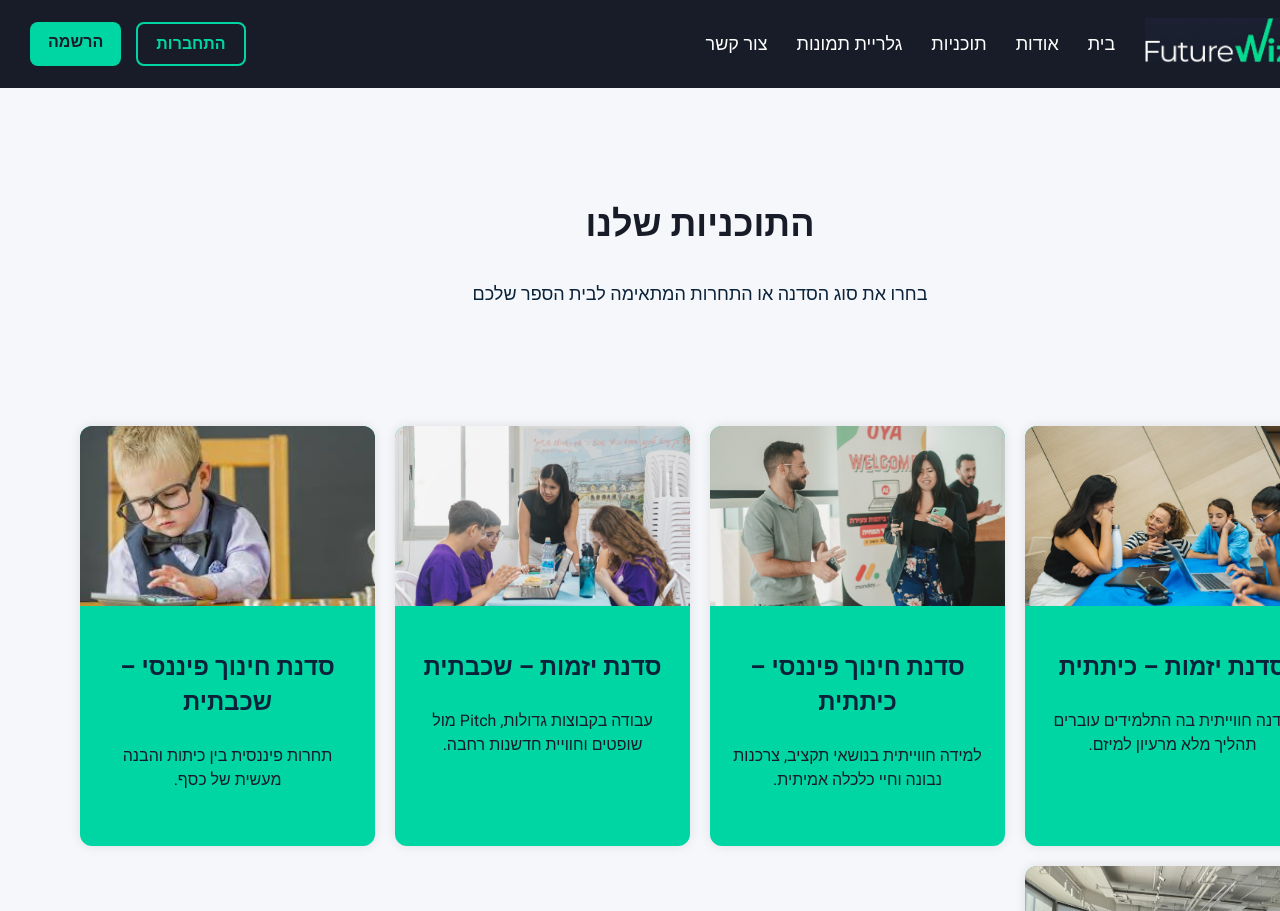
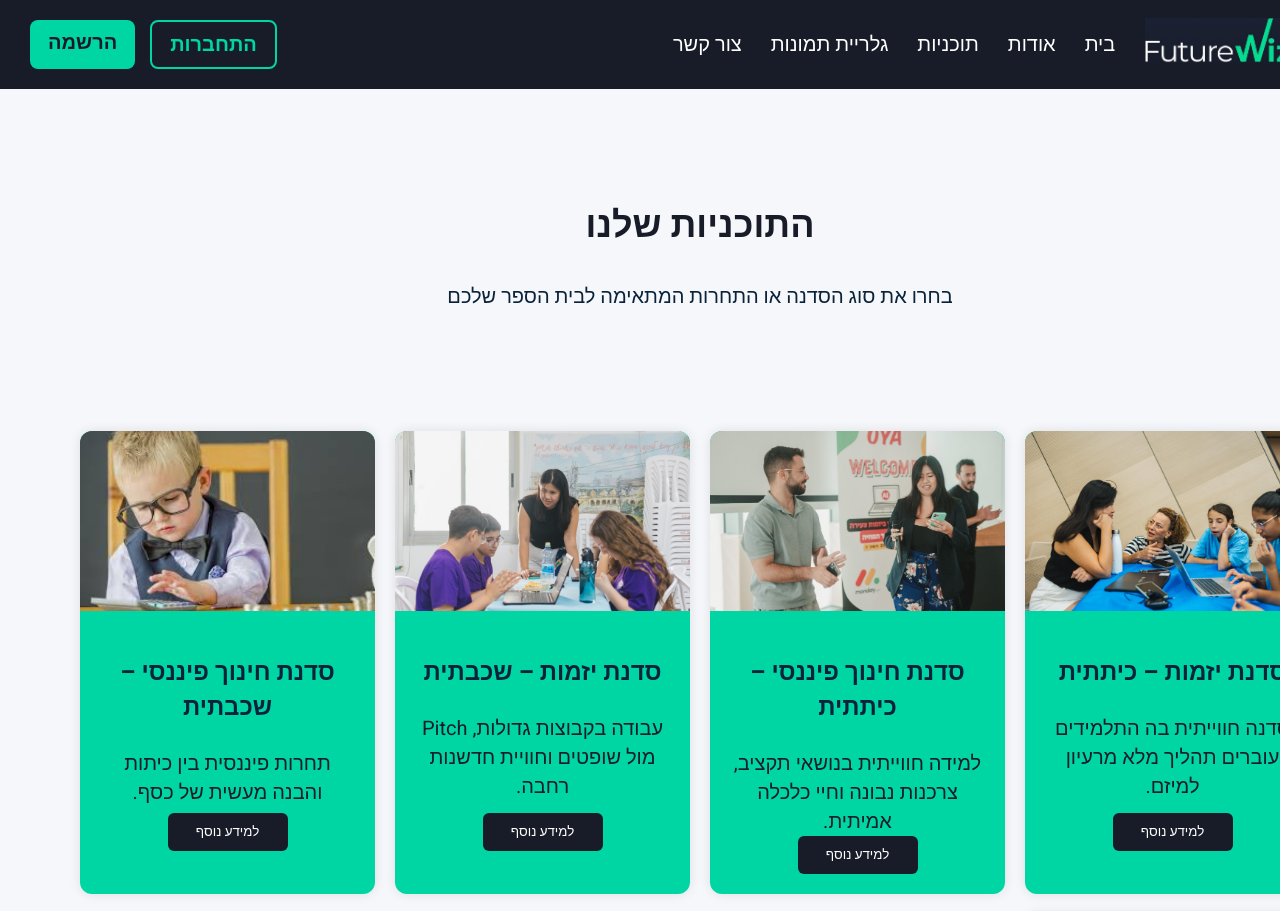
Before and after one commit to Ido-Cohen7/bgu-web-project, a plain HTML site: page products.html in a window 1280 px wide. Shown: the top 911 px of the page. Drawn offline with nearby package versions, Linux system fonts and the light colour scheme; a web font is replaced by a local one.

Commit message:
Add to more information button in products page

```diff
--- a/designcss.css
+++ b/designcss.css
@@ -47,7 +47,7 @@ h2, h3 {
 }
 
 p, label, input, select, a {
-    font-size: 16px;
+    font-size: 20px;
 }
 
 /* -------------------------------- */
@@ -85,7 +85,7 @@ p, label, input, select, a {
     color: var(--white);
     text-decoration: none;
     margin-left: 25px;
-    font-size: 18px;
+    font-size: 20px;
     font-weight: 500;
 }
 
@@ -104,7 +104,7 @@ p, label, input, select, a {
     padding: 8px 18px;
     border-radius: 8px;
     text-decoration: none;
-    font-size: 16px;
+    font-size: 20px;
     font-weight: 600;
 }
 
@@ -147,7 +147,7 @@ p, label, input, select, a {
 }
 
 .hero p {
-    font-size: 18px;
+    font-size: 20px;
     color: var(--heading);
 }
 
@@ -160,7 +160,7 @@ p, label, input, select, a {
     text-decoration: none;
     display: inline-block;
     margin-top: 20px;
-    font-size: 18px;
+    font-size: 20px;
     font-weight: 600;
 }
 
@@ -395,7 +395,7 @@ p, label, input, select, a {
     border-radius: 12px;
     text-align: center;
     box-shadow: 0px 0px 12px rgba(0,0,0,0.1);
-    overflow: hidden; /* חשוב! חותך את התמונה לפי פינות הכרטיס */
+    overflow: hidden;
     padding: 0; /* מסיר רווחים */
 }
 
@@ -415,11 +415,37 @@ p, label, input, select, a {
     padding: 20px;
     min-height: 200px; /* שומר על גובה אחיד גם בהחלפת תוכן */
     transition: 0.3s ease;
+   display: flex;
+  flex-direction: column;
+  min-height: 220px; /* אפשר לשנות לפי מה שנראה טוב */
+
+
 }
 
 .card-content p {
     margin: 0;
 }
+
+
+.more-info-btn{
+  margin-top: auto;       /* דוחף את הכפתור תמיד לתחתית התוכן */
+  align-self: center;     /* הכפתור במרכז */
+  height: 38px;           /* אותו גובה לכל הכפתורים */
+  min-width: 120px;       /* רוחב אחיד ונעים */
+  padding: 8px 14px;
+  border-radius: 6px;
+   font-family: inherit;
+  border: none;
+  background: var(--primary);
+  color: #fff;
+  cursor: pointer;
+}
+
+.more-info-btn:hover{
+  background: var(--accent);
+  color: var(--primary);
+}
+
 
 
 
@@ -665,13 +691,7 @@ p, label, input, select, a {
 
 
 
-/* -------------------------------- */
-/*       LOGIN SECTION       */
-/* -------------------------------- */
 
-/* -------------------------------- */
-/*           LOGIN SECTION          */
-/* -------------------------------- */
 
 /* -------------------------------- */
 /*           LOGIN SECTION          */
--- a/products.html
+++ b/products.html
@@ -59,7 +59,6 @@
     <!-- 1. יזמות כיתתית -->
     <div class="product-card program-card-link">
         <img src="./images/IMG-4.jpg" alt="סדנת יזמות כיתתית" class="program-img">
-
         <div class="card-content"
              data-info="משך הסדנה: 3 שעות
 מספר משתתפים מקסימלי: עד 30
@@ -68,16 +67,15 @@
 
 סדנה חווייתית בה התלמידים נחשפים לעולם היזמות דרך עבודה קבוצתית וחשיבה יצירתית.
 התלמידים לומדים לזהות בעיות מהעולם האמיתי ולהציע להן פתרונות חדשניים.">
-
             <h3>סדנת יזמות – כיתתית</h3>
             <p>סדנה חווייתית בה התלמידים עוברים תהליך מלא מרעיון למיזם.</p>
+            <button class="more-info-btn">למידע נוסף</button>
         </div>
     </div>
 
     <!-- 2. פיננסי כיתתי -->
     <div class="product-card program-card-link">
         <img src="./images/IMG-2.jpg" alt="סדנת חינוך פיננסי כיתתית" class="program-img">
-
         <div class="card-content"
              data-info="משך הסדנה: 3 שעות
 מספר משתתפים מקסימלי: עד 30
@@ -86,16 +84,15 @@
 
 סדנה מעשית המעניקה לתלמידים כלים בסיסיים לניהול כסף וקבלת החלטות כלכליות.
 הלמידה מתבצעת באמצעות סימולציות ודוגמאות מחיי היום־יום.">
-
             <h3>סדנת חינוך פיננסי – כיתתית</h3>
             <p>למידה חווייתית בנושאי תקציב, צרכנות נבונה וחיי כלכלה אמיתית.</p>
+            <button class="more-info-btn">למידע נוסף</button>
         </div>
     </div>
 
     <!-- 3. יזמות שכבתית -->
     <div class="product-card program-card-link">
         <img src="./images/IMG-3.jpg" alt="סדנת יזמות שכבתית" class="program-img">
-
         <div class="card-content"
              data-info="משך הסדנה: כ־4 שעות
 מספר משתתפים מקסימלי: עד 120
@@ -104,16 +101,15 @@
 
 פעילות יזמות רחבה לשכבה שלמה הכוללת עבודה בצוותים, פיתוח רעיונות ותרגול הצגה.
 הסדנה מעודדת עבודת צוות, מנהיגות וחשיבה מחוץ לקופסה.">
-
             <h3>סדנת יזמות – שכבתית</h3>
             <p>עבודה בקבוצות גדולות, Pitch מול שופטים וחוויית חדשנות רחבה.</p>
+            <button class="more-info-btn">למידע נוסף</button>
         </div>
     </div>
 
     <!-- 4. פיננסי שכבתית -->
     <div class="product-card program-card-link">
         <img src="./images/תמונת ילד מחשבון.jpeg" alt="סדנת חינוך פיננסי שכבתית" class="program-img">
-
         <div class="card-content"
              data-info="משך הסדנה: כ־4 שעות
 מספר משתתפים מקסימלי: עד 120
@@ -122,16 +118,15 @@
 
 סדנה אינטראקטיבית המשלבת משחקים ותחרויות בין כיתות בנושאי כלכלה וכסף.
 התלמידים לומדים על אחריות כלכלית, תכנון לטווח ארוך ועבודת צוות.">
-
             <h3>סדנת חינוך פיננסי – שכבתית</h3>
             <p>תחרות פיננסית בין כיתות והבנה מעשית של כסף.</p>
+            <button class="more-info-btn">למידע נוסף</button>
         </div>
     </div>
 
     <!-- 5. האקתון -->
     <div class="product-card program-card-link">
         <img src="./images/IMG - 8.jpg" alt="האקתון חדשנות" class="program-img">
-
         <div class="card-content"
              data-info="משך הסדנה: יום מלא
 מספר משתתפים מקסימלי: עד 150
@@ -140,9 +135,9 @@
 
 אירוע שיא חווייתי בו תלמידים עובדים בצוותים על פיתוח רעיונות חדשניים בזמן מוגבל.
 הפעילות כוללת ליווי מקצועי והצגת פתרונות בפני צוות שופטים.">
-
             <h3>תחרות חדשנות / האקתון</h3>
             <p>אירוע שיא לבתי ספר – יצירתיות, טכנולוגיה ושיתוף פעולה.</p>
+            <button class="more-info-btn">למידע נוסף</button>
         </div>
     </div>
 
@@ -157,40 +152,35 @@
 </footer>
 
 <!-- ========================== -->
-<!--        SCRIPTS             -->
+<!--           SCRIPTS          -->
 <!-- ========================== -->
 
 <script src="auth.js"></script>
 
 <script>
-    // Selects all elements on the page with the class "card-content"
     const cards = document.querySelectorAll(".card-content");
 
-    // Loops through each program card
     cards.forEach(card => {
+        const originalHTML = card.innerHTML;
+        const infoHTML = card.dataset.info.replaceAll("\n", "<br>");
+        let isExpanded = false;
 
-        // Saves the original HTML content of the card
-        const originalHTML = card.innerHTML;
+        card.addEventListener("click", (e) => {
+            if (!e.target.classList.contains("more-info-btn")) return;
 
-        // Gets the detailed info from the data-info attribute and replaces line breaks with <br>
-        const infoHTML = card.dataset.info.replaceAll("\n", "<br>");
-
-        // Adds an event listener for when the mouse enters the card
-        card.addEventListener("mouseenter", () => {
-
-            // Replaces the card content with the detailed program information
-            card.innerHTML = `<p style="font-size:16px; line-height:1.6;">${infoHTML}</p>`;
-        });
-
-        // Adds an event listener for when the mouse leaves the card
-        card.addEventListener("mouseleave", () => {
-
-            // Restores the original card content
-            card.innerHTML = originalHTML;
+            if (!isExpanded) {
+                card.innerHTML = `
+                    <p style="font-size:16px; line-height:1.6;">${infoHTML}</p>
+                    <button class="more-info-btn">חזרה</button>
+                `;
+                isExpanded = true;
+            } else {
+                card.innerHTML = originalHTML;
+                isExpanded = false;
+            }
         });
     });
 </script>
 
-
 </body>
 </html>
```
